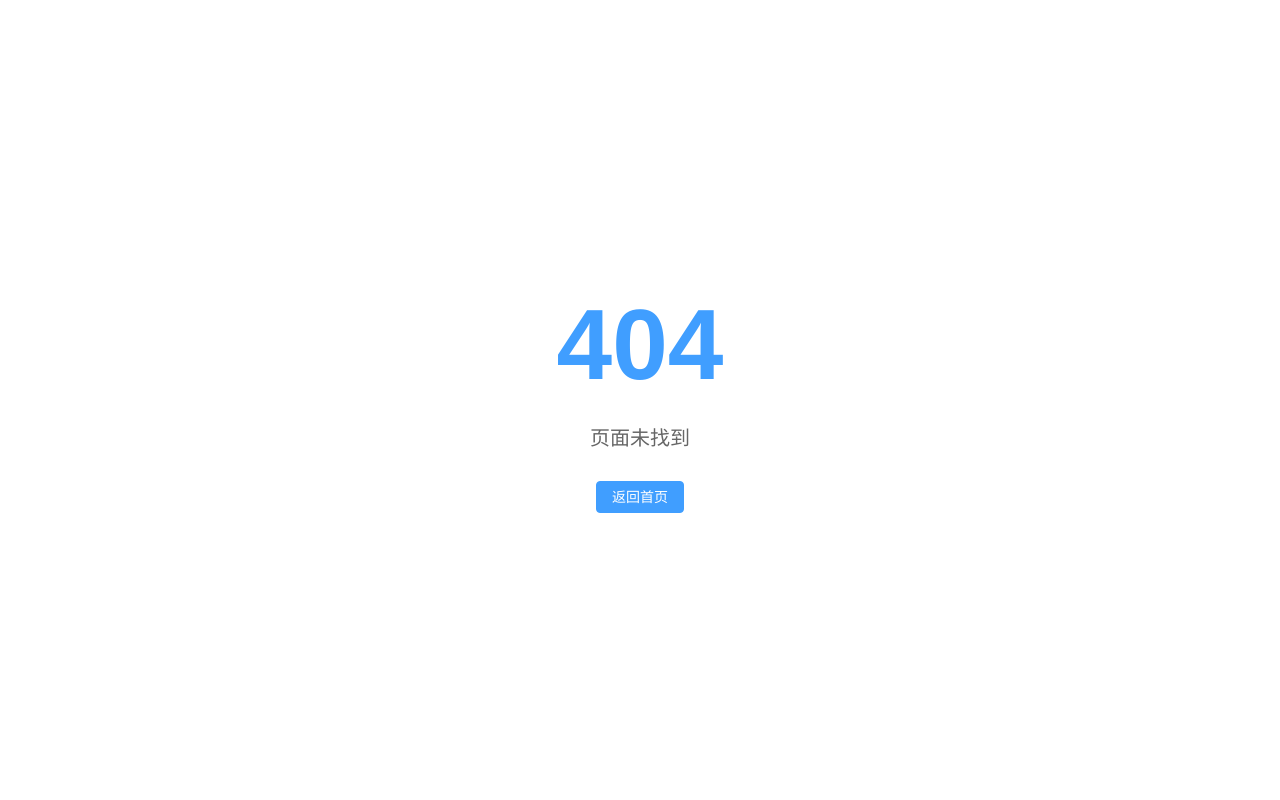
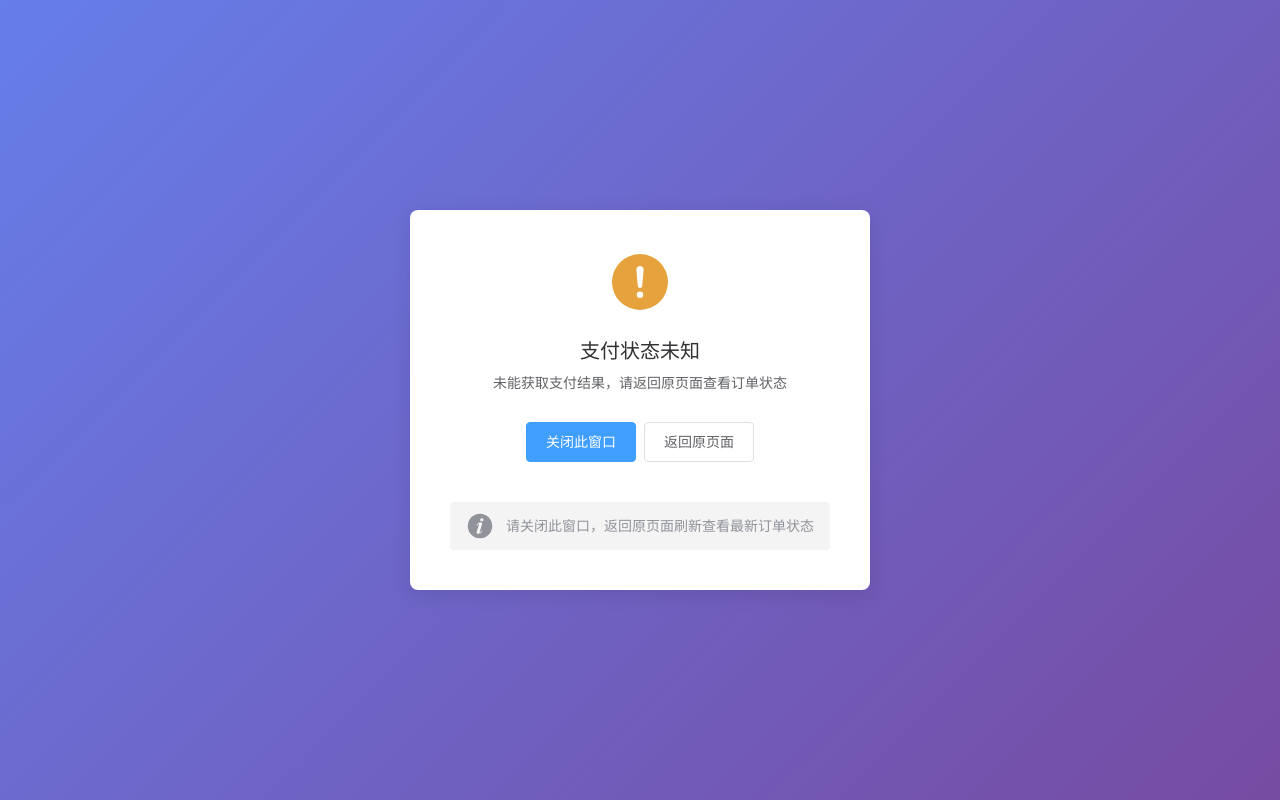
Before and after one commit to magicianaa/2025-Tongji-SE-project, a Vue app in the folder frontend/: page /pay/alipay/return in a window 1280 px wide. Before the commit this address had no page. Built offline with nearby package versions, Linux system fonts and the light colour scheme.

Commit message:
Add Alipay return page for payment result display

```diff
--- a/frontend/src/router/index.js
+++ b/frontend/src/router/index.js
@@ -9,6 +9,12 @@ const routes = [
     name: 'Login',
     component: () => import('@/views/Login.vue'),
     meta: { title: '登录' }
+  },
+  {
+    path: '/pay/alipay/return',
+    name: 'AlipayReturn',
+    component: () => import('@/views/AlipayReturn.vue'),
+    meta: { title: '支付结果' }
   },
   {
     path: '/403',
--- /dev/null
+++ b/frontend/src/views/AlipayReturn.vue
@@ -0,0 +1,137 @@
+<template>
+  <div class="alipay-return">
+    <el-result
+      :icon="paymentStatus"
+      :title="title"
+      :sub-title="subTitle"
+    >
+      <template #extra>
+        <el-space direction="vertical" :size="20">
+          <el-descriptions :column="1" border v-if="orderInfo.out_trade_no">
+            <el-descriptions-item label="商户订单号">
+              {{ orderInfo.out_trade_no }}
+            </el-descriptions-item>
+            <el-descriptions-item label="支付宝交易号" v-if="orderInfo.trade_no">
+              {{ orderInfo.trade_no }}
+            </el-descriptions-item>
+            <el-descriptions-item label="支付金额" v-if="orderInfo.total_amount">
+              ¥{{ orderInfo.total_amount }}
+            </el-descriptions-item>
+            <el-descriptions-item label="支付时间" v-if="orderInfo.timestamp">
+              {{ formatTime(orderInfo.timestamp) }}
+            </el-descriptions-item>
+          </el-descriptions>
+
+          <el-space>
+            <el-button type="primary" size="large" @click="closeWindow">
+              关闭此窗口
+            </el-button>
+            <el-button size="large" @click="returnToOrigin">
+              返回原页面
+            </el-button>
+          </el-space>
+
+          <el-alert
+            type="info"
+            :closable="false"
+            show-icon
+          >
+            <template #default>
+              <p>请关闭此窗口，返回原页面刷新查看最新订单状态</p>
+              <p v-if="paymentStatus === 'success'">支付成功后，订单状态会在几秒内自动更新</p>
+            </template>
+          </el-alert>
+        </el-space>
+      </template>
+    </el-result>
+  </div>
+</template>
+
+<script setup>
+import { ref, onMounted } from 'vue'
+import { useRoute } from 'vue-router'
+
+const route = useRoute()
+
+const paymentStatus = ref('info')
+const title = ref('处理中...')
+const subTitle = ref('正在处理您的支付请求')
+const orderInfo = ref({})
+
+onMounted(() => {
+  // 获取支付宝返回的所有参数
+  const params = route.query
+  orderInfo.value = params
+
+  // 根据支付宝返回参数判断支付状态
+  // 注意：这里只是前端展示，真实支付状态以后端异步通知为准
+  if (params.out_trade_no) {
+    // 有订单号说明支付流程已完成
+    paymentStatus.value = 'success'
+    title.value = '支付成功'
+    subTitle.value = '您的支付已提交，订单状态正在更新中...'
+  } else {
+    paymentStatus.value = 'warning'
+    title.value = '支付状态未知'
+    subTitle.value = '未能获取支付结果，请返回原页面查看订单状态'
+  }
+})
+
+const formatTime = (timestamp) => {
+  if (!timestamp) return '-'
+  const date = new Date(timestamp)
+  return date.toLocaleString('zh-CN', {
+    year: 'numeric',
+    month: '2-digit',
+    day: '2-digit',
+    hour: '2-digit',
+    minute: '2-digit',
+    second: '2-digit',
+    hour12: false
+  })
+}
+
+const closeWindow = () => {
+  window.close()
+}
+
+const returnToOrigin = () => {
+  // 尝试返回上一页
+  if (window.opener) {
+    // 如果是弹窗打开的，刷新父窗口
+    window.opener.location.reload()
+    window.close()
+  } else {
+    // 否则返回首页或登录页
+    window.location.href = '/'
+  }
+}
+</script>
+
+<style scoped>
+.alipay-return {
+  min-height: 100vh;
+  display: flex;
+  align-items: center;
+  justify-content: center;
+  background: linear-gradient(135deg, #667eea 0%, #764ba2 100%);
+  padding: 20px;
+}
+
+.el-result {
+  background: white;
+  border-radius: 8px;
+  padding: 40px;
+  box-shadow: 0 4px 20px rgba(0, 0, 0, 0.1);
+  max-width: 600px;
+}
+
+.el-alert {
+  margin-top: 20px;
+}
+
+.el-alert p {
+  margin: 5px 0;
+  line-height: 1.6;
+}
+</style>
```
